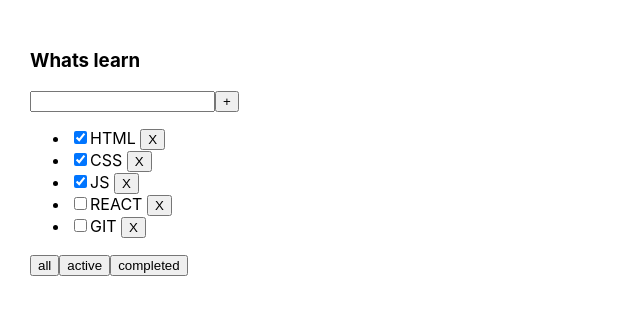
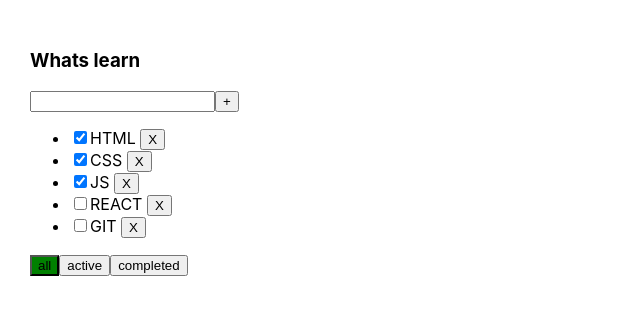
Before and after one commit to Gurgen-jpg/TodoList2, a React (Create React App) app: page / in a window 1280 px wide. Shown: the top 314 px of the page, without its empty margins (0-640 px from the left). Built offline with nearby package versions, Linux system fonts and the light colour scheme.

Commit message:
add component <TodoList/>, add styles to filterButtons

```diff
--- a/src/App.tsx
+++ b/src/App.tsx
@@ -3,6 +3,7 @@ import './App.css';
 import {Header} from "./Components/Header/Header";
 import {Body, TaskTypeProps} from "./Components/Boby/Body";
 import {v1} from "uuid";
+import { TodoList } from './Components/TodoList/TodoList';
 
 
 
@@ -86,17 +87,18 @@ function App() {
     return (
         <div className="App">
             <div>
-                <Header header={'Whats learn'}
+                <TodoList
+                    header={'Whats learn'}
                     callback={titleForTask}
                     callbackAddTask={addTask}
                     title={title}
                     callbackError={errorMessage}
                     error={error}
-                       // setError={errorMessage}
-                />
-                <Body tasks={tasksAfterFilter}
+
+                    tasks={tasksAfterFilter}
                     deleteTask={deleteButton}
                     filterCallback={changeFilter}
+                    filter={filter}
                     changeStatus={changeStatus}
                 />
             </div>
--- a/src/Components/Boby/Body.tsx
+++ b/src/Components/Boby/Body.tsx
@@ -10,16 +10,16 @@ export type TaskTypeProps = {
 }
 type BodyTypeProps = {
     tasks: Array<TaskTypeProps>
-    //callback: (tasks: Array<TaskTypeProps>)=> void
     deleteTask: (id: string) => void
     filterCallback: (newFilter: FilterType)=> void
+    filter: 'all' | 'active' | 'completed'
     changeStatus: (taskId: string, isDone: boolean)=>void
 }
 
 
 export const Body = ({tasks, deleteTask,
                          filterCallback,
-                         changeStatus}:BodyTypeProps, ) => {
+                         changeStatus, filter}:BodyTypeProps) => {
     return (
         <>
             <ul>
@@ -34,7 +34,10 @@ export const Body = ({tasks, deleteTask,
                     )
                 })}
             </ul>
-            <FilterButtons callback={filterCallback}/>
+            <FilterButtons
+                callback={filterCallback}
+                filter={filter}
+            />
         </>
     );
 };
--- a/src/Components/Boby/FilterButtons/FilterButtons.tsx
+++ b/src/Components/Boby/FilterButtons/FilterButtons.tsx
@@ -1,25 +1,35 @@
 import React, {useState} from 'react';
 import {Button} from "../../Button/Button";
 import {FilterType} from "../../../App";
+import s from './../../TodoList/todoList.module.css'
 
 type FilterButtonsTypeProps = {
-    callback:(newFilter: FilterType)=> void
+    callback: (newFilter: FilterType) => void
+    filter: 'all' | 'active' | 'completed'
 }
-
 
 
 export const FilterButtons = (props: FilterButtonsTypeProps) => {
 
 
-const changeFilter = (newFilter:FilterType) => {
-    props.callback(newFilter)
-}
+    const changeFilter = (newFilter: FilterType) => {
+        props.callback(newFilter)
+    }
 
     return (
         <div>
-            <Button title={'all'} callback={()=>changeFilter('all')}/>
-            <Button title={'active'} callback={()=>changeFilter('active')}/>
-            <Button title={'completed'} callback={()=>changeFilter('completed')}/>
+            <Button
+                title={'all'}
+                className={props.filter === 'all' ? s.active : ''}
+                callback={() => changeFilter('all')}/>
+            <Button
+                title={'active'}
+                className={props.filter === 'active' ? s.active : ''}
+                callback={() => changeFilter('active')}/>
+            <Button
+                title={'completed'}
+                className={props.filter === 'completed' ? s.active : ''}
+                callback={() => changeFilter('completed')}/>
         </div>
     );
 };
--- a/src/Components/Button/Button.tsx
+++ b/src/Components/Button/Button.tsx
@@ -3,6 +3,7 @@ import React from 'react';
 type ButtonTypeProps = {
     title: string
     callback: ()=> void
+    className?:string
 }
 
 export const Button = (props: ButtonTypeProps) => {
@@ -10,6 +11,6 @@ export const Button = (props: ButtonTypeProps) => {
       props.callback()
     }
     return (
-            <button onClick={onclickButtonHandler}>{props.title}</button>
+            <button className={props.className} onClick={onclickButtonHandler}>{props.title}</button>
     );
 };
--- /dev/null
+++ b/src/Components/TodoList/TodoList.tsx
@@ -0,0 +1,41 @@
+import React from 'react';
+import {Header} from "../Header/Header";
+import {Body, TaskTypeProps} from "../Boby/Body";
+import {FilterType} from "../../App";
+
+export type TodoListType = {
+/*пропсы в HEADER*/
+    header: string
+    callbackAddTask: (title: string) => void
+    callback: (newTitle: string) => void
+    title: string
+    callbackError: (error: boolean) => void
+    error: boolean
+/*пропсы в BODY*/
+    tasks: Array<TaskTypeProps>
+    deleteTask: (id: string) => void
+    filterCallback: (newFilter: FilterType)=> void
+    filter: 'all' | 'active' | 'completed'
+    changeStatus: (taskId: string, isDone: boolean)=>void
+}
+
+export const TodoList = (props:TodoListType) => {
+    return (
+        <div>
+            <Header header={props.header}
+                    callback={props.callback}
+                    callbackAddTask={props.callbackAddTask}
+                    title={props.title}
+                    callbackError={props.callbackError}
+                    error={props.error}
+                // setError={errorMessage}
+            />
+            <Body tasks={props.tasks}
+                  deleteTask={props.deleteTask}
+                  filterCallback={props.filterCallback}
+                  filter={props.filter}
+                  changeStatus={props.changeStatus}
+            />
+        </div>
+    );
+};
--- /dev/null
+++ b/src/Components/TodoList/todoList.module.css
@@ -0,0 +1,3 @@
+.active {
+    background-color: green;
+}
```
Lines whose indentation alone changed are shown as unchanged.
